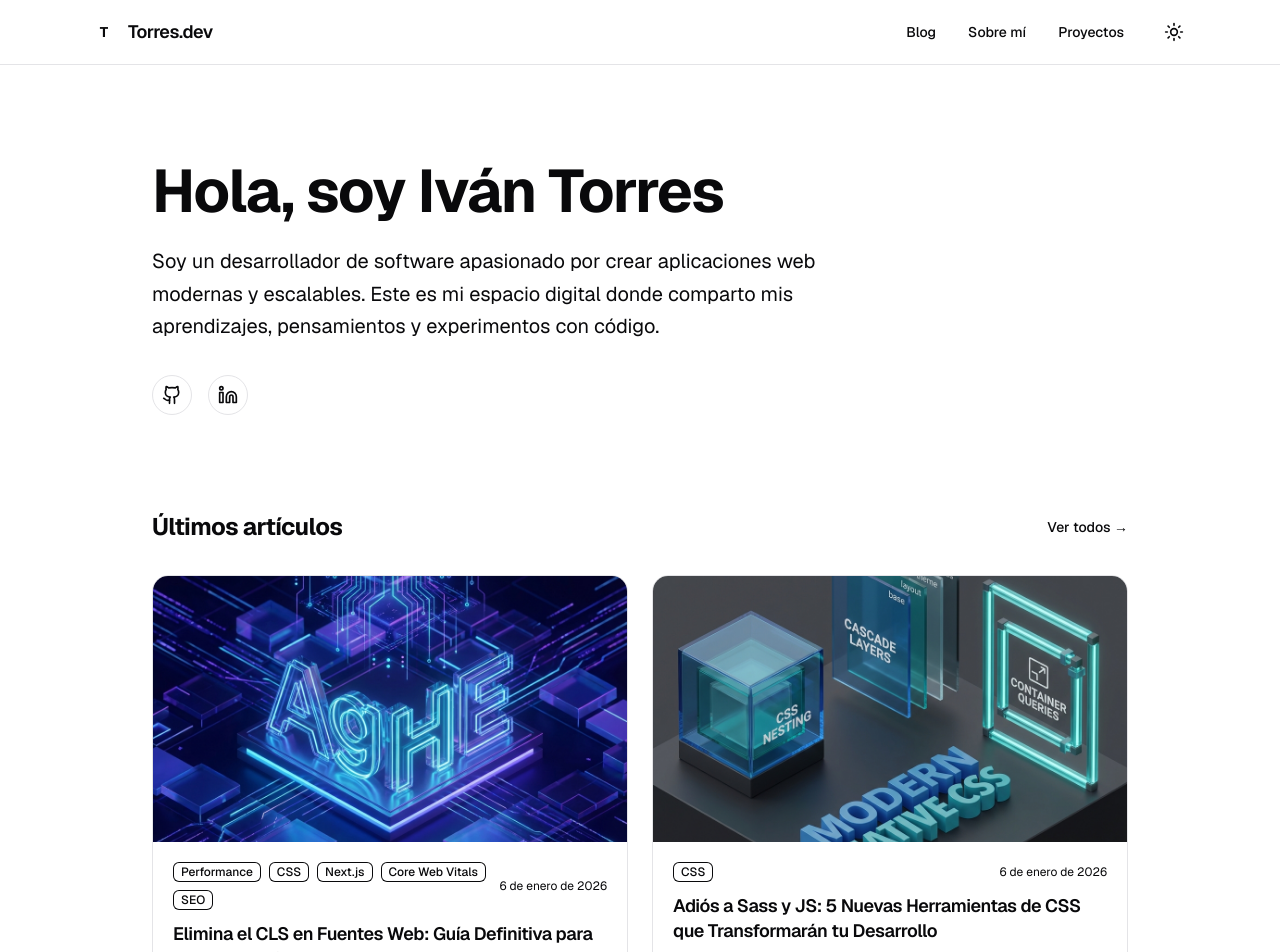
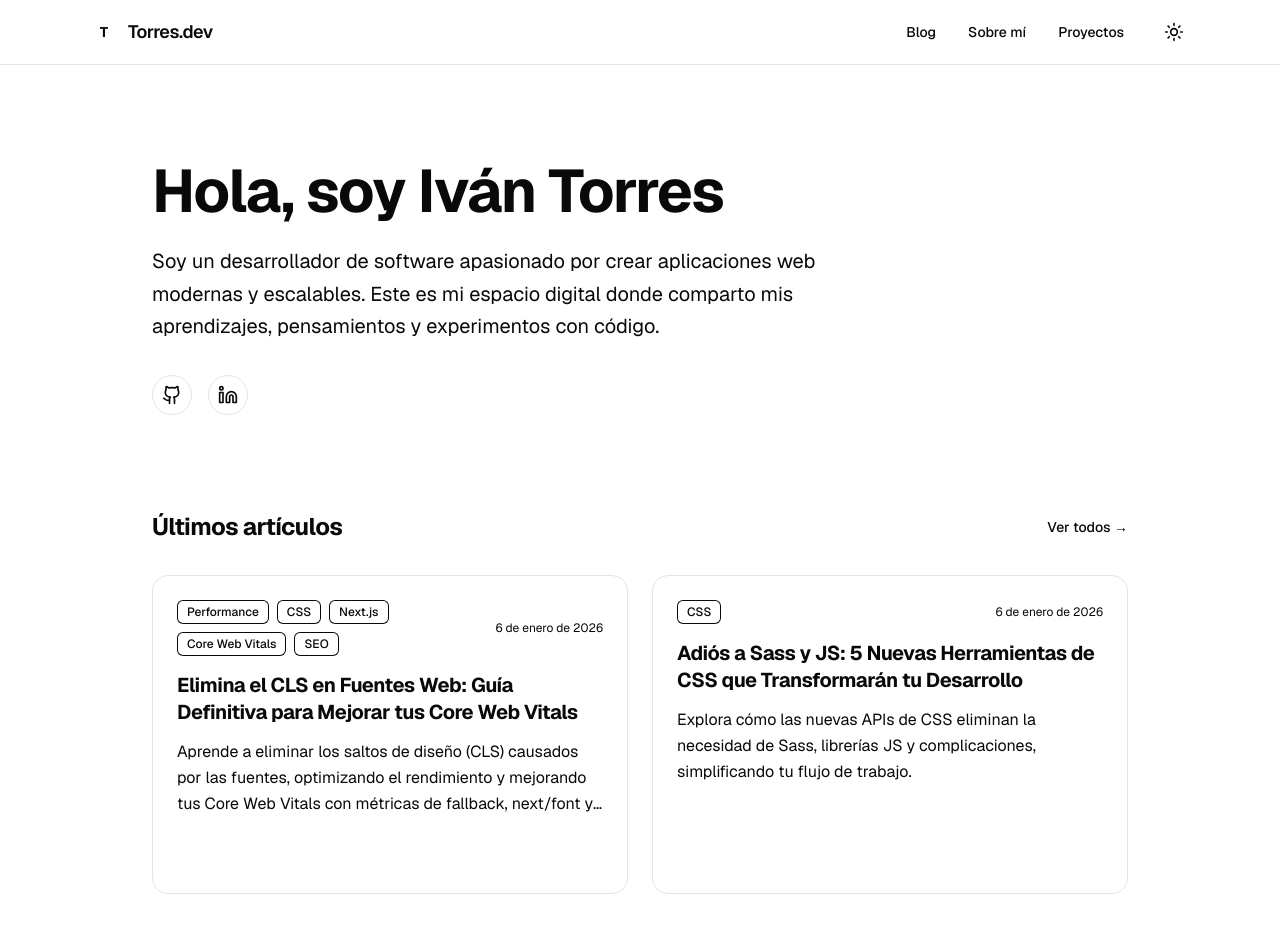
Before and after one commit to torresgol10/itorres.dev, a Next.js app: page / in a window 1280 px wide. Shown: the top 952 px of the page. Built offline with nearby package versions, Linux system fonts and the light colour scheme.

Commit message:
feat: establish initial blog structure with homepage, dynamic post pages, and post card component.

```diff
--- a/src/app/blog/[slug]/page.tsx
+++ b/src/app/blog/[slug]/page.tsx
@@ -133,18 +133,7 @@ export default async function BlogPost({ params }: { params: Promise<{ slug: str
                             </div>
                         </header>
 
-                        {/* Featured Image */}
-                        {post.image && (
-                            <div className="relative mb-10 aspect-video overflow-hidden rounded-xl border border-border">
-                                <Image
-                                    src={post.image}
-                                    alt={post.title}
-                                    fill
-                                    className="object-cover"
-                                    priority
-                                />
-                            </div>
-                        )}
+
 
                         {/* MDX Content */}
                         <div className="prose-custom">
@@ -170,7 +159,14 @@ export default async function BlogPost({ params }: { params: Promise<{ slug: str
                         </h2>
                         <div className="grid gap-6 sm:grid-cols-2 lg:grid-cols-3">
                             {relatedPosts.map((relatedPost) => (
-                                <PostCard key={relatedPost.slug} {...relatedPost} />
+                                <PostCard
+                                    key={relatedPost.slug}
+                                    title={relatedPost.title}
+                                    slug={relatedPost.slug}
+                                    excerpt={relatedPost.excerpt}
+                                    date={formatDate(relatedPost.date)}
+                                    categories={relatedPost.categories}
+                                />
                             ))}
                         </div>
                     </section>
--- a/src/app/layout.tsx
+++ b/src/app/layout.tsx
@@ -13,8 +13,16 @@ const geistMono = Geist_Mono({
 });
 
 export const metadata: Metadata = {
-  title: "Create Next App",
-  description: "Generated by create next app",
+  title: "Iván Torres | Software Developer",
+  description: "Software developer passionate about modern web apps, sharing learning and experiments with code.",
+  openGraph: {
+    title: "Iván Torres | Software Developer",
+    description: "Software developer passionate about modern web apps, sharing learning and experiments with code.",
+    url: "https://itorres.dev",
+    siteName: "Iván Torres",
+    locale: "es_ES",
+    type: "website",
+  },
 };
 
 import { Providers } from "@/components/providers";
--- a/src/app/page.tsx
+++ b/src/app/page.tsx
@@ -32,6 +32,7 @@ export default function Home() {
               <Link
                 href="https://github.com/torresgol10"
                 target="_blank"
+                aria-label="GitHub"
                 className="flex h-10 w-10 items-center justify-center rounded-full border border-border bg-card text-muted-foreground transition-colors hover:border-foreground hover:text-foreground"
               >
                 <svg
@@ -52,6 +53,7 @@ export default function Home() {
               <Link
                 href="https://linkedin.com"
                 target="_blank"
+                aria-label="LinkedIn"
                 className="flex h-10 w-10 items-center justify-center rounded-full border border-border bg-card text-muted-foreground transition-colors hover:border-foreground hover:text-foreground"
               >
                 <svg
@@ -94,7 +96,6 @@ export default function Home() {
                 excerpt={post.excerpt}
                 date={formatDate(post.date)}
                 categories={post.categories}
-                image={post.image}
               />
             ))}
           </div>
--- a/src/components/PostCard.tsx
+++ b/src/components/PostCard.tsx
@@ -9,7 +9,6 @@ interface PostCardProps {
     date: string;
     categories: string[];
     slug: string;
-    image: string;
     className?: string;
 }
 
@@ -19,34 +18,21 @@ export function PostCard({
     date,
     categories,
     slug,
-    image,
     className,
 }: PostCardProps) {
     return (
         <Link
             href={`/blog/${slug}`}
             className={cn(
-                "group relative flex flex-col overflow-hidden rounded-2xl border border-border/50 bg-card transition-all duration-300 hover:border-border hover:shadow-lg hover:shadow-black/5",
+                "group relative flex flex-col overflow-hidden rounded-2xl border border-border/50 bg-card p-6 transition-all duration-300 hover:border-border hover:shadow-lg hover:shadow-black/5",
                 className
             )}
         >
-            {/* Image */}
-            <div className="relative aspect-video w-full overflow-hidden bg-muted">
-                <Image
-                    src={image}
-                    alt={title}
-                    fill
-                    className="object-cover transition-transform duration-500 group-hover:scale-105"
-                />
-                <div className="absolute inset-0 bg-gradient-to-t from-black/20 to-transparent opacity-0 transition-opacity duration-300 group-hover:opacity-100" />
-            </div>
-
-            {/* Content */}
-            <div className="flex flex-1 flex-col gap-3 p-5">
+            <div className="flex flex-1 flex-col gap-4">
                 <div className="flex items-center justify-between">
                     <div className="flex flex-wrap gap-2">
                         {categories.map((category) => (
-                            <span key={category} className="inline-flex items-center rounded-md bg-secondary/80 px-2 py-0.5 text-xs font-medium text-secondary-foreground ring-1 ring-inset ring-secondary-foreground/10">
+                            <span key={category} className="inline-flex items-center rounded-md bg-secondary/80 px-2.5 py-1 text-xs font-medium text-secondary-foreground ring-1 ring-inset ring-secondary-foreground/10">
                                 {category}
                             </span>
                         ))}
@@ -54,16 +40,16 @@ export function PostCard({
                     <time className="text-xs text-muted-foreground whitespace-nowrap ml-2">{date}</time>
                 </div>
 
-                <div className="flex-1 space-y-2">
-                    <h3 className="text-lg font-semibold leading-snug tracking-tight text-foreground group-hover:text-primary transition-colors">
+                <div className="space-y-3">
+                    <h3 className="text-xl font-bold leading-snug tracking-tight text-foreground group-hover:text-primary transition-colors">
                         {title}
                     </h3>
-                    <p className="line-clamp-2 text-sm leading-relaxed text-muted-foreground">
+                    <p className="line-clamp-3 text-base leading-relaxed text-muted-foreground">
                         {excerpt}
                     </p>
                 </div>
 
-                <div className="flex items-center gap-1 text-sm font-medium text-primary opacity-0 transition-opacity duration-200 group-hover:opacity-100">
+                <div className="mt-auto pt-4 flex items-center gap-1 text-sm font-medium text-primary opacity-0 transition-opacity duration-200 group-hover:opacity-100">
                     Leer más
                     <ArrowUpRight className="h-4 w-4" />
                 </div>
```
